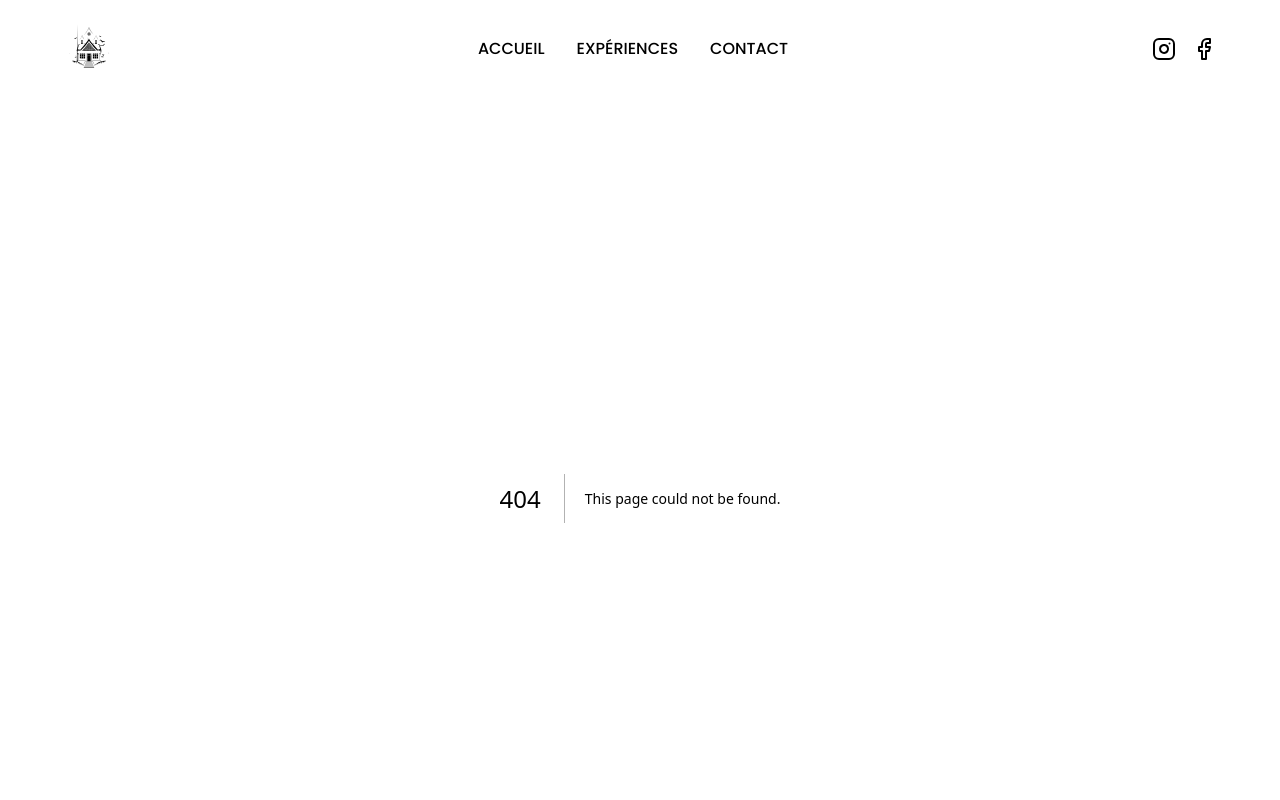
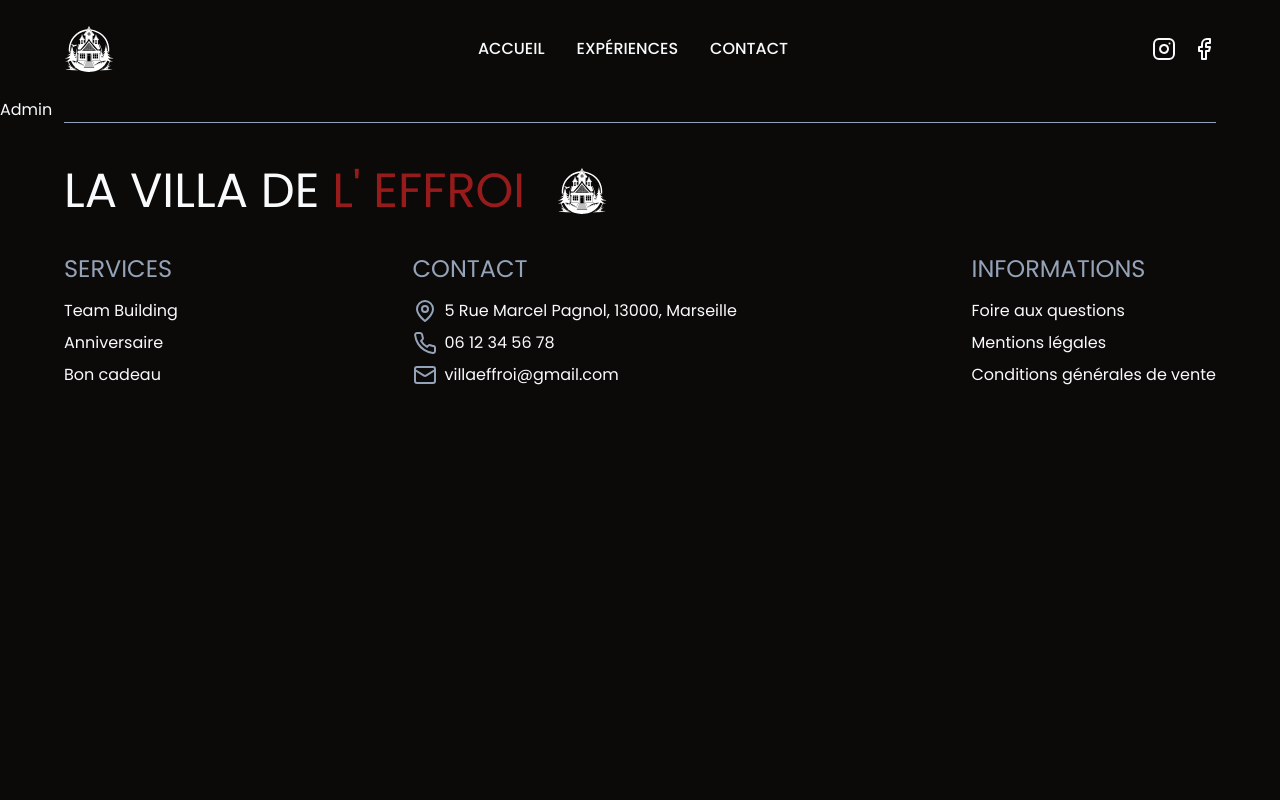
Before and after one commit to SebastienLaurentt/Escape-Game, a Next.js app: page /admin in a window 1280 px wide. Before the commit this address had no page. Shown: the top 800 px of the page. Built offline with nearby package versions, Linux system fonts and the light colour scheme.

Commit message:
create auth folder

```diff
--- /dev/null
+++ b/app/(auth)/admin/page.tsx
@@ -0,0 +1,9 @@
+import React from 'react'
+
+const page = () => {
+  return (
+    <div>Admin</div>
+  )
+}
+
+export default page
--- /dev/null
+++ b/app/(auth)/layout.tsx
@@ -0,0 +1,9 @@
+export default function RootLayout({
+  children,
+}: Readonly<{
+  children: React.ReactNode;
+}>) {
+  return <div>
+    {children}
+  </div>;
+}
```
